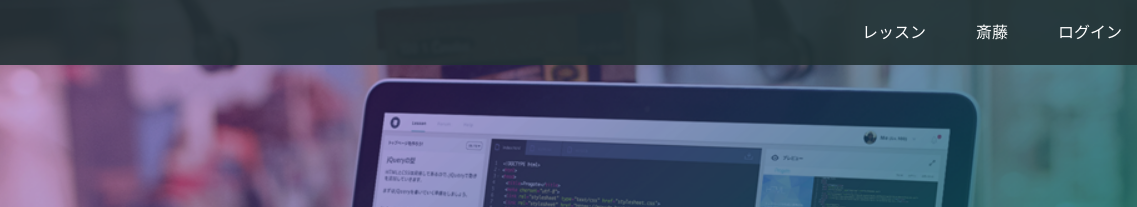
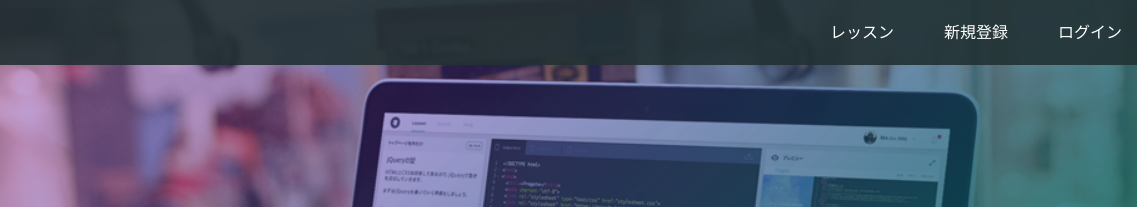
Before and after one commit to rqkq81128/prog-8.github.io, a plain HTML site: page index.html in a window 1280 px wide. Shown: the top 207 px of the page, 143-1280 px from the left. Drawn offline with Linux system fonts and the light colour scheme.

Commit message:
Update index.html

```diff
--- a/index.html
+++ b/index.html
@@ -16,7 +16,7 @@
       <span class="fa fa-bars menu-icon"></span>
       <div class="header-right">
         <a href="#">レッスン</a>
-        <a href="#">斎藤</a>
+        <a href="#">新規登録</a>
         <a href="#" class="login">ログイン</a>
       </div>
     </div>
```
